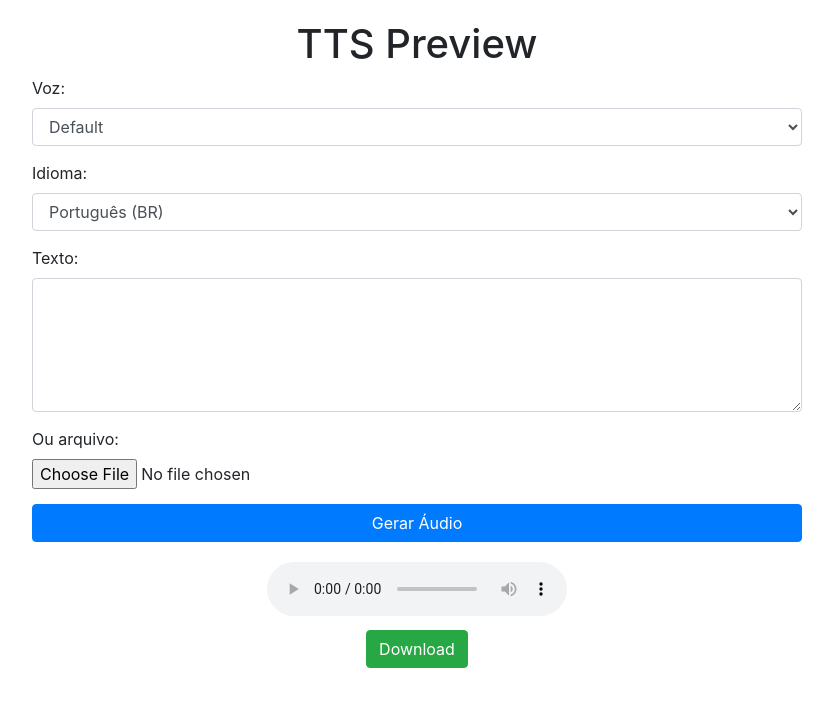
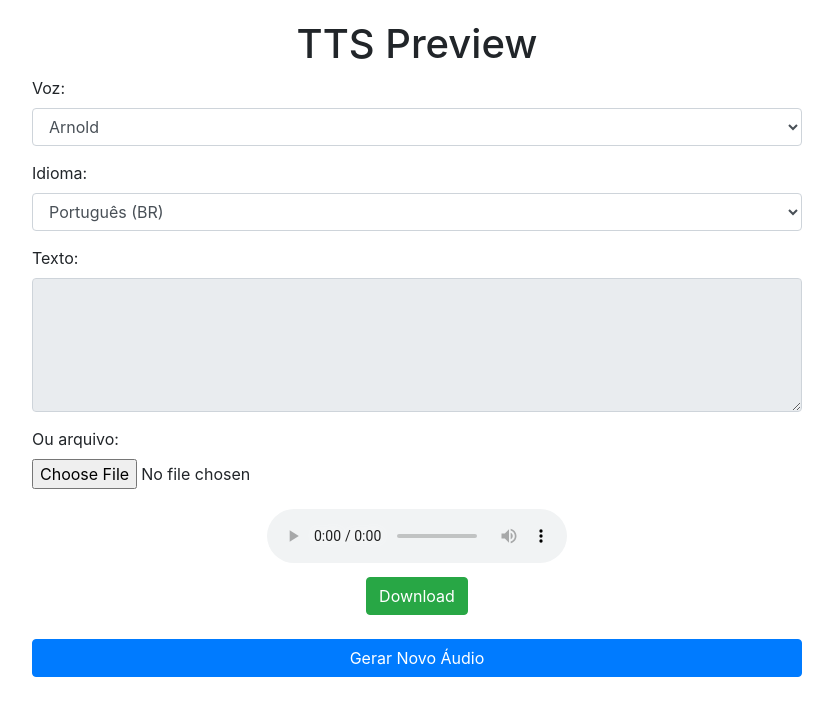
Before and after one commit to meloflavio/simple_tts, a Flask app: template templates/index.html in a window 1280 px wide. Shown: the top 716 px of the page, without its empty margins (223-1056 px from the left). Run offline with Flask 3, Linux system fonts and the light colour scheme; the template is opened without the code that fills it: most values are stand-ins (such as "Sample title", 1, 10 or a date in 2020); some libraries are stand-ins or nearby versions.

Commit message:
Adicionar mais vozes

```diff
--- a/main.py
+++ b/main.py
@@ -4,6 +4,8 @@ import torch
 import os
 from TTS.utils.synthesizer import Synthesizer
 from pydub import AudioSegment
+import time
+import glob
 
 app = Flask(__name__)
 
@@ -44,6 +46,11 @@ def new_split_into_sentences(self, text):
 
     return sentences_without_dots
 
+def clean_old_audios(directory, keep=5):
+    files = glob.glob(os.path.join(directory, "*.mp3"))
+    files.sort(key=os.path.getctime, reverse=True)
+    for file in files[keep:]:
+        os.remove(file)
 
 Synthesizer.split_into_sentences = new_split_into_sentences
 
@@ -67,14 +74,18 @@ def tts_synthesize():
         combined_audio += chunk_audio
 
     # Save the combined audio to a file
-    output_path = os.path.join('static', 'output.mp3')
+    timestamp = int(time.time())
+    output_filename = f"output_{timestamp}.mp3"
+    output_path = os.path.join('static', output_filename)
     combined_audio.export(output_path, format="mp3")
 
-    audio_url = url_for('static', filename='output.mp3')
+    clean_old_audios('static', keep=5)
+
+    audio_url = url_for('static', filename=output_filename)
     return render_template('index.html', audio_url=audio_url)
 
 
 if __name__ == '__main__':
     if not os.path.exists('static'):
         os.makedirs('static')
-    app.run(debug=True, host='0.0.0.0')
+    app.run(debug=True, host='0.0.0.0', port=8001)
--- a/templates/index.html
+++ b/templates/index.html
@@ -53,7 +53,10 @@
         <div class="form-group">
             <label for="voice">Voz:</label>
             <select class="form-control" id="voice" name="voice">
-                <option value="voices/iris.wav">Default</option>
+                <option value="static/voices/arnold.wav">Arnold</option>
+                <option value="static/voices/female_01.wav">Female 1</option>
+                <option value="static/voices/female_02.wav">Female 2</option>
+                <option value="static/voices/iris.wav">Iris</option>
                 <!-- Add more voice options here -->
             </select>
         </div>
@@ -66,21 +69,25 @@
         </div>
         <div class="form-group">
             <label for="text">Texto:</label>
-            <textarea class="form-control" id="text" name="text" rows="5"></textarea>
+            <textarea class="form-control" id="text" name="text" rows="5" {% if audio_url  %} disabled {% endif %}></textarea>
         </div>
         <div class="form-group">
             <label for="file">Ou arquivo:</label>
             <input type="file" class="form-control-file" id="file" name="file">
         </div>
+        {% if not audio_url %}
             <button type="submit" class="btn btn-primary btn-block">Gerar Áudio</button>
-    </form>
-    {% if audio_url %}
+        {% else %}
             <div id="preview-area" class="text-center">
                 <audio id="preview-audio" controls src="{{ audio_url }}"></audio>
                 <br>
                 <a id="download-link" class="btn btn-success mt-2" href="{{ audio_url }}" download="audio.mp3">Download</a>
+                <br>
+                <br>
+                <button type="button" class="btn btn-primary btn-block" onclick="location.href = '/'">Gerar Novo Áudio</button>
             </div>
         {% endif %}
+    </form>
 </div>
 <script>
     function showOverlay() {
```
Also changed, not shown: 5 other files. Lines whose indentation alone changed are shown as unchanged.
